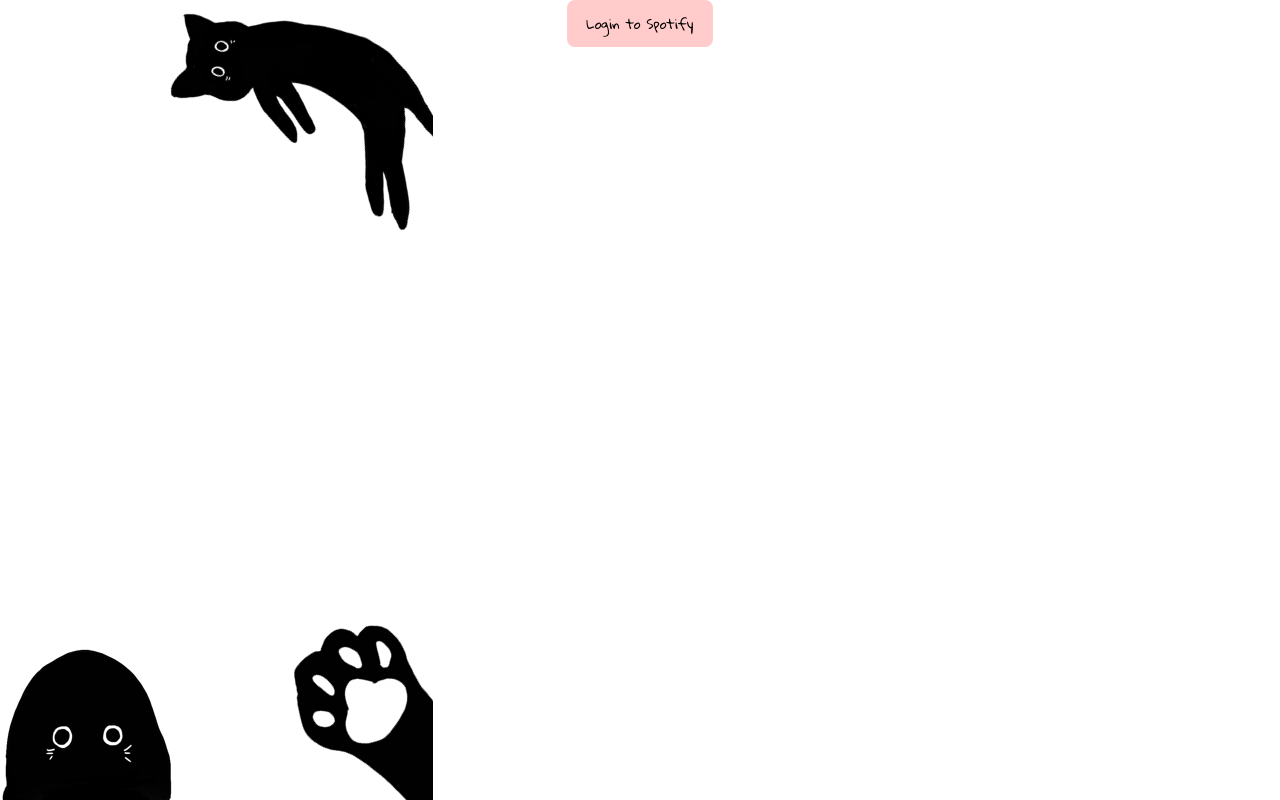
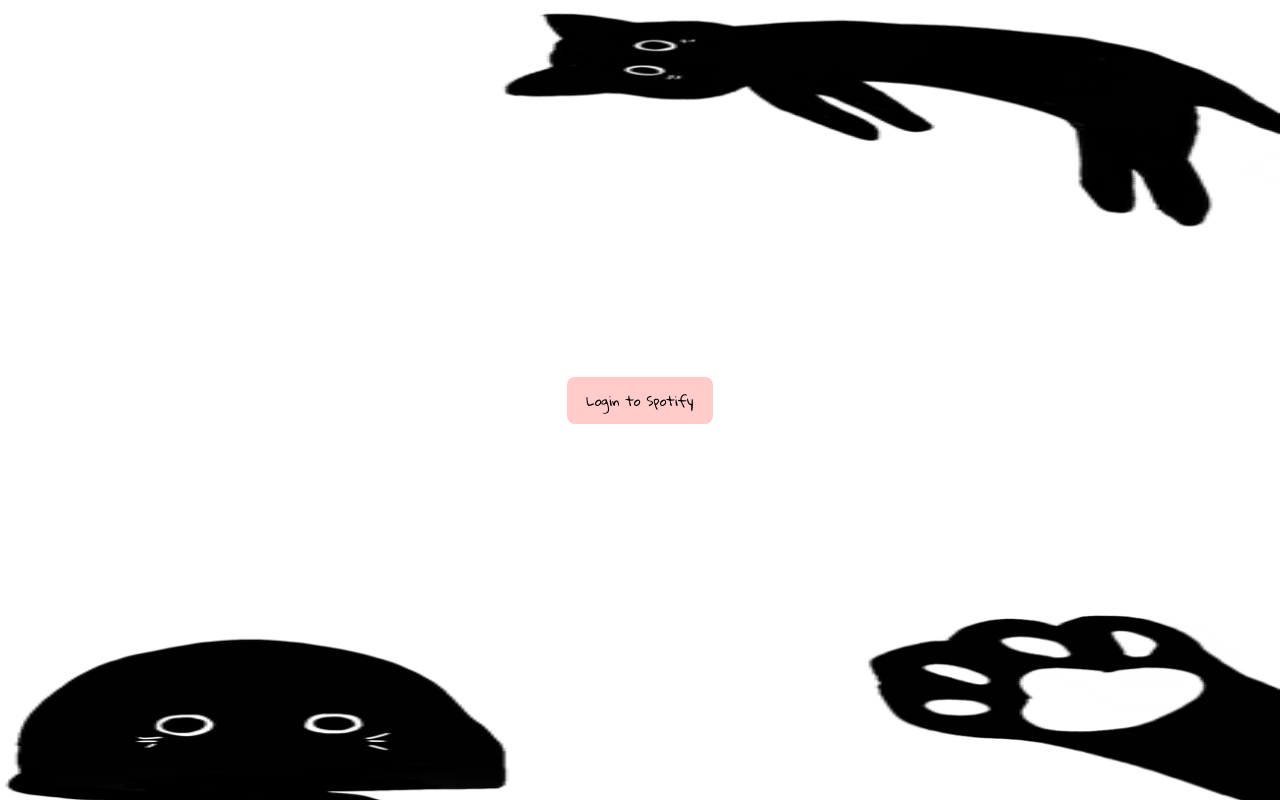
Before and after one commit to paulamanosalva/kittenfy-app, a React (Vite) app: page / in a window 1280 px wide. Built offline with nearby package versions, Linux system fonts and the light colour scheme.

Commit message:
style fix

```diff
--- a/src/index.css
+++ b/src/index.css
@@ -11,8 +11,7 @@
 body {
   font-family: 'Gloria Hallelujah', cursive;
   background-image: url('../public/images/kittens.png');
-  background-repeat: no-repeat;
-  background-size: auto;
+  background-size: 100% 100%;
   color: #000;
   margin: 0;
   padding: 0;
@@ -20,7 +19,7 @@
   display: flex;
   justify-content: center;
   align-items: center;
-  height: 100%;
+  height: 100vh;
   width: 100%;
 }
 
@@ -39,7 +38,7 @@
 }
 
 .page-title {
-  margin-top: 3em;
+  margin-top: 2.5em;
   font-size: 2.5em;
   z-index: 2;
   margin-bottom: 0;
```
